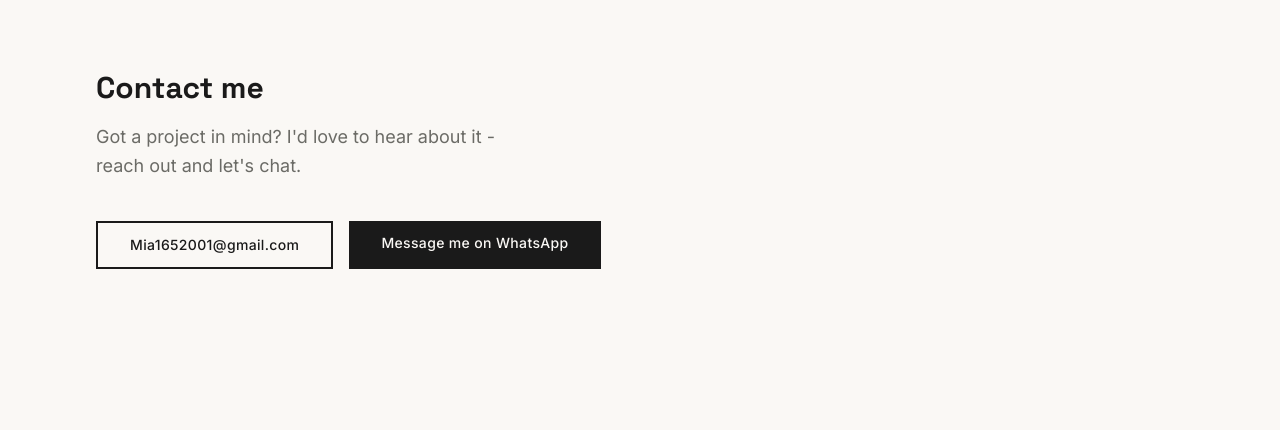
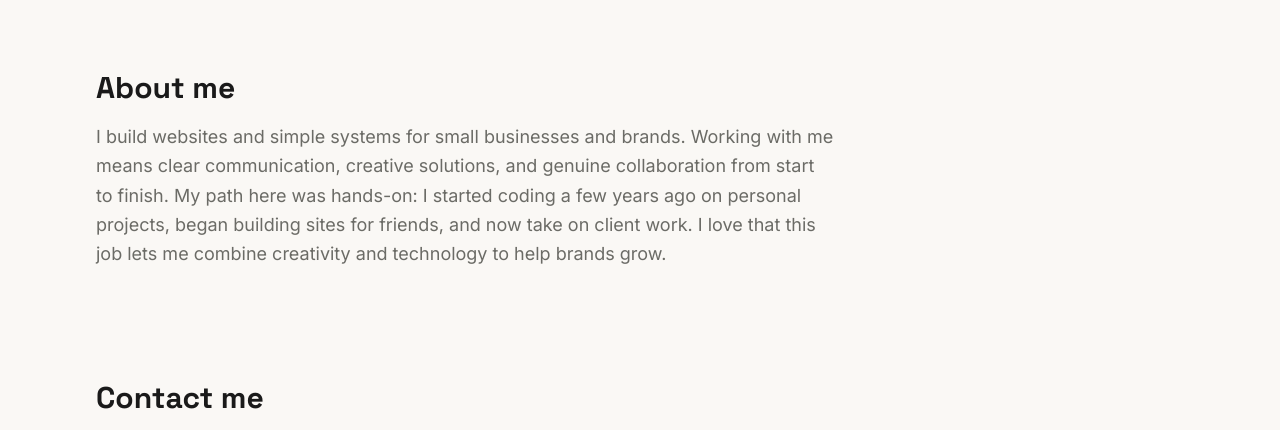
Before and after one commit to Mia1652001/portfolio, a Next.js app: page / in a window 1280 px wide. Shown: the part 988-1418 px from the top of the page. Before the commit the page ends 1369 px from the top, so only its background shows below. Built offline with nearby package versions, Linux system fonts and the light colour scheme.

Commit message:
Add About me section

```diff
--- a/app/page.tsx
+++ b/app/page.tsx
@@ -85,6 +85,22 @@ export default function Home() {
         </div>
       </section>
 
+      {/* About */}
+      <section id="about" className="max-w-6xl mx-auto px-8 pb-28">
+        <h2 className="text-3xl font-bold mb-4" style={{ color: "#1A1A1A" }}>
+          About me
+        </h2>
+        <p className="text-lg max-w-prose leading-relaxed" style={{ color: "#6B6B66" }}>
+          I build websites and simple systems for small businesses and brands.
+          Working with me means clear communication, creative solutions, and
+          genuine collaboration from start to finish. My path here was
+          hands-on: I started coding a few years ago on personal projects,
+          began building sites for friends, and now take on client work. I
+          love that this job lets me combine creativity and technology to
+          help brands grow.
+        </p>
+      </section>
+
       {/* Contact */}
       <section id="contact" className="max-w-6xl mx-auto px-8 pb-28">
         <h2
```
